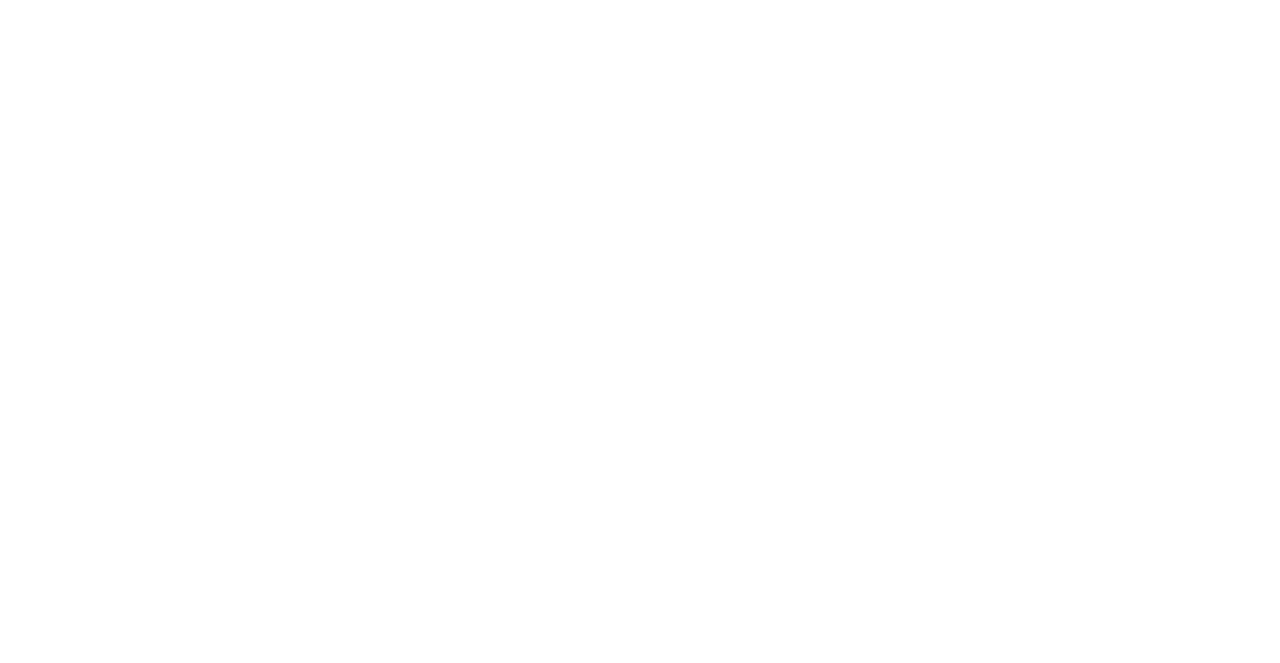
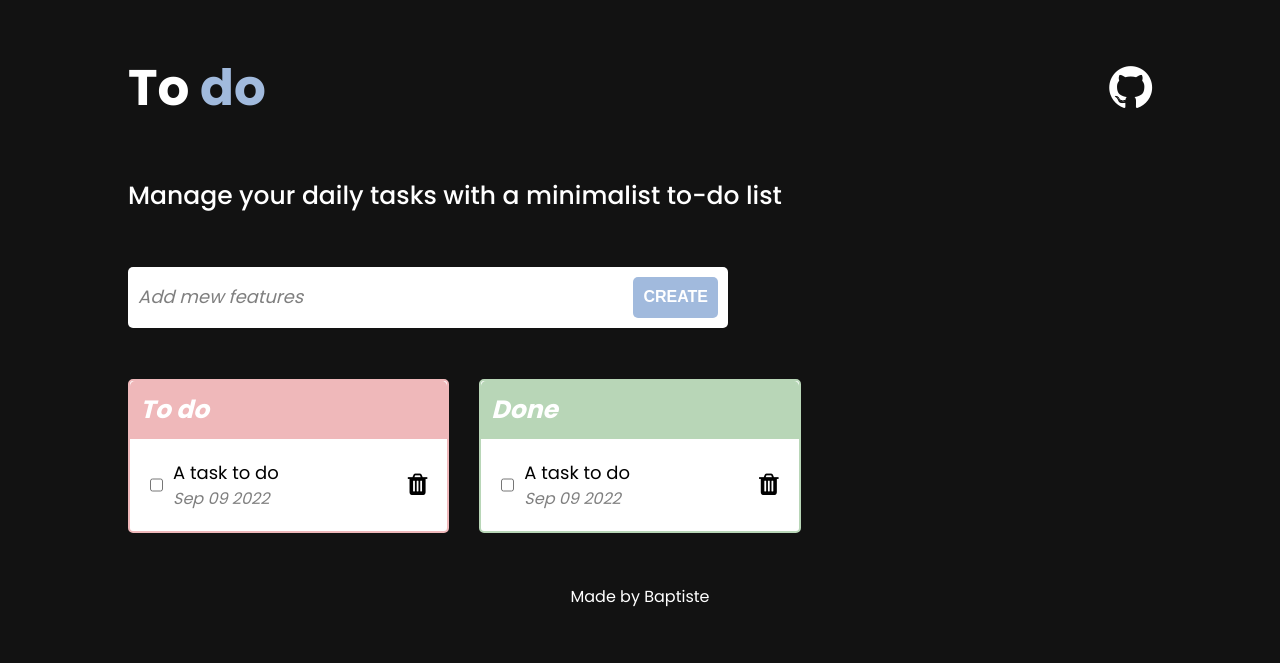
Before and after one commit to baptistemiramont/to-do-list, a website: page index.html in a window 1280 px wide. Drawn offline with Linux system fonts and the light colour scheme.

Commit message:
:sparkles: Default integration (+ css animations)

```diff
--- /dev/null
+++ b/assets/fonts/style.css
@@ -0,0 +1,33 @@
+@font-face {
+  font-family: 'icomoon';
+  src:  url('fonts/icomoon.eot?99184');
+  src:  url('fonts/icomoon.eot?99184#iefix') format('embedded-opentype'),
+    url('fonts/icomoon.ttf?99184') format('truetype'),
+    url('fonts/icomoon.woff?99184') format('woff'),
+    url('fonts/icomoon.svg?99184#icomoon') format('svg');
+  font-weight: normal;
+  font-style: normal;
+  font-display: block;
+}
+
+[class^="icon-"], [class*=" icon-"] {
+  /* use !important to prevent issues with browser extensions that change fonts */
+  font-family: 'icomoon' !important;
+  speak: never;
+  font-style: normal;
+  font-weight: normal;
+  font-variant: normal;
+  text-transform: none;
+  line-height: 1;
+
+  /* Better Font Rendering =========== */
+  -webkit-font-smoothing: antialiased;
+  -moz-osx-font-smoothing: grayscale;
+}
+
+.icon-github:before {
+  content: "\f09b";
+}
+.icon-trash:before {
+  content: "\f1f8";
+}
--- /dev/null
+++ b/assets/styles/reset.css
@@ -0,0 +1,83 @@
+html,
+body,
+p,
+ol,
+ul,
+li,
+dl,
+dt,
+dd,
+blockquote,
+figure,
+fieldset,
+legend,
+textarea,
+pre,
+iframe,
+hr,
+h1,
+h2,
+h3,
+h4,
+h5,
+h6 {
+  margin: 0;
+  padding: 0;
+}
+
+h1,
+h2,
+h3,
+h4,
+h5,
+h6 {
+  font-size: 100%;
+  font-weight: normal;
+}
+
+ul {
+  list-style: none;
+}
+
+button,
+input,
+select {
+  margin: 0;
+}
+
+html {
+  box-sizing: border-box;
+}
+
+*, *::before, *::after {
+  box-sizing: inherit;
+}
+
+img,
+video {
+  height: auto;
+  max-width: 100%;
+}
+
+iframe {
+  border: 0;
+}
+
+table {
+  border-collapse: collapse;
+  border-spacing: 0;
+}
+
+td,
+th {
+  padding: 0;
+}
+
+a {
+  color: inherit;
+  text-decoration: none;
+}
+
+button {
+  border: none;
+}
--- /dev/null
+++ b/assets/styles/style.css
@@ -0,0 +1,275 @@
+/* Imports */
+@import "./reset.css";
+@import "../fonts/style.css";
+
+/* Vars */
+:root {
+  /* Colors */
+  --color-white: #fff;
+  --color-dark-grey: #121212;
+  --color-black: #000000;
+  --color-light-black: #00000080;
+  --color-red: #efb8ba;
+  --color-green: #b8d6b7;
+  --color-blue: #a1badd;
+  --color-dark-blue: #7c9dd0;
+  /* Font */
+  --font-size-logo: 2.5rem;
+  --font-size-text: 1rem;
+  --font-size-big-text: 1.25rem;
+  --font-size-small-text: 0.875rem;
+  --section-space: 10%;
+  --task-shadow: 0px 5px 30px #0000001a;
+}
+
+@media only screen and (min-width: 770px) {
+  :root {
+    --font-size-logo: 3.125rem;
+    --font-size-text: 1.125rem;
+    --font-size-big-text: 1.5625rem;
+    --font-size-small-text: 1rem;
+    --section-space: 5%;
+  }
+}
+
+body {
+  display: grid;
+  grid-template: "app" / 1fr 8fr 1fr;
+  font-family: "Poppins", sans-serif;
+  color: var(--color-white);
+  background-color: var(--color-dark-grey);
+}
+
+.app {
+  grid-area: app;
+  grid-column-start: 2;
+  margin: var(--section-space) 0;
+}
+
+/* Header */
+.header {
+  display: flex;
+  justify-content: space-between;
+  align-items: center;
+  margin-bottom: var(--section-space);
+}
+
+.header__logo {
+  font-size: var(--font-size-logo);
+  font-weight: 700;
+}
+
+.header__logo--highlight {
+  color: var(--color-blue);
+}
+
+.header__githubIcon {
+  font-size: var(--font-size-logo);
+  transition: all 0.2s ease-in-out;
+}
+
+.header__githubIcon:hover {
+  color: var(--color-dark-blue);
+}
+
+/* Title section */
+.titleContainer {
+  margin-bottom: var(--section-space);
+}
+
+.titleContainer__title {
+  font-size: var(--font-size-big-text);
+  font-weight: 500;
+}
+
+/* Form section */
+.formContainer {
+  width: 100%;
+  margin-bottom: var(--section-space);
+}
+
+.formContainer__form {
+  position: relative;
+}
+
+.formContainer__formNewTask {
+  padding: 0;
+  margin: 0;
+  border: none;
+  font-size: var(--font-size-text);
+}
+
+.formContainer__formNewTask--input {
+  padding: 1.25rem 0.625rem;
+  width: 100%;
+  border-radius: 5px;
+}
+
+.formContainer__formNewTask--input::placeholder {
+  font-family: "Poppins", sans-serif;
+  font-style: italic;
+  color: var(--color-light-black);
+}
+
+.formContainer__formNewTask--submit {
+  position: absolute;
+  top: 0;
+  bottom: 0;
+  right: 0;
+  margin: 0.625rem;
+  padding: 0.3125rem 0.625rem;
+  border-radius: 5px;
+  text-transform: uppercase;
+  font-size: var(--font-size-small-text);
+  font-weight: 700;
+  color: var(--color-white);
+  background-color: var(--color-blue);
+}
+
+.formContainer__formNewTask--submit:hover {
+  background-color: var(--color-dark-blue);
+}
+
+.formContainer__formNewTask--submit:active {
+  transform: scale(0.95);
+}
+
+/* Filter section */
+.filterContainer {
+  display: flex;
+  gap: 15px;
+  margin-bottom: var(--section-space);
+}
+
+.filterContainer__button {
+  flex: 1;
+  padding: 0.625rem 0;
+  border-radius: 5px;
+  text-transform: uppercase;
+  font-size: var(--font-size-small-text);
+  font-weight: 700;
+  color: var(--color-black);
+  background-color: var(--color-white);
+}
+
+.filterContainer__button:active {
+  transform: scale(0.95);
+}
+
+.activeFilter {
+  color: var(--color-white);
+  background-color: var(--color-blue);
+}
+
+/* Task lists section */
+.listsContainer {
+  margin-bottom: var(--section-space);
+}
+
+.listsContainer__list {
+  height: fit-content;
+  border-radius: 5px;
+  background-color: var(--color-white);
+}
+
+.listsContainer__list--todo {
+  border: 2px solid var(--color-red);
+  margin-bottom: 5%;
+}
+
+.listsContainer__list--done {
+  border: 2px solid var(--color-green);
+}
+
+.listsContainer__listTitle {
+  border-radius: 5px 5px 0 0;
+  padding: 0.625rem;
+  font-size: var(--font-size-big-text);
+  font-style: italic;
+  font-weight: 700;
+}
+
+.listsContainer__listTitle--todo {
+  background-color: var(--color-red);
+}
+
+.listsContainer__listTitle--done {
+  background-color: var(--color-green);
+}
+
+/* Task */
+.task {
+  display: flex;
+  justify-content: space-between;
+  align-items: center;
+  padding: 1.25rem;
+  border-radius: 5px;
+  color: var(--color-black);
+}
+
+.task__infos {
+  display: flex;
+  gap: 0.3125rem;
+}
+
+.task__infos-text {
+  display: flex;
+  flex-direction: column;
+}
+
+.task__infos-text-label {
+  font-size: var(--font-size-text);
+}
+
+.task__infos-text-time {
+  font-style: italic;
+  font-size: var(--font-size-small-text);
+  color: var(--color-light-black);
+}
+
+.task__trashIcon {
+  font-size: 1.5625rem;
+  transition: all 0.2s ease-in-out;
+}
+
+.task__trashIcon:hover {
+  color: var(--color-red);
+  transform: scale(0.9);
+}
+
+/* Footer */
+.copyrightContainer {
+  text-align: center;
+  margin-bottom: var(--section-space);
+}
+
+/* DESKTOP */
+@media only screen and (min-width: 1000px) {
+  .formContainer {
+    max-width: 600px;
+  }
+
+  .filterContainer {
+    display: none;
+    visibility: hidden;
+  }
+
+  .listsContainer {
+    display: grid;
+    gap: 1.875rem;
+    grid-template: "todo done" / 1fr 1fr 1fr;
+  }
+
+  .listsContainer__list--todo {
+    grid-area: todo;
+    margin-bottom: 0;
+  }
+
+  .listsContainer__list--done {
+    grid-area: done;
+  }
+
+  .task__infos {
+    gap: 0.625rem;
+  }
+}
--- a/index.html
+++ b/index.html
@@ -1,10 +1,100 @@
 <!DOCTYPE html>
 <html lang="en">
+
   <head>
     <meta charset="UTF-8" />
     <meta name="viewport" content="width=device-width, initial-scale=1.0" />
     <title>Document</title>
+    <!-- Styles -->
+    <link rel="stylesheet" href="./assets/styles/style.css">
+    <!-- Fonts -->
+    <link rel="preconnect" href="https://fonts.googleapis.com">
+    <link rel="preconnect" href="https://fonts.gstatic.com" crossorigin>
+    <link href="https://fonts.googleapis.com/css2?family=Poppins:wght@400;500;700&display=swap" rel="stylesheet">
   </head>
+
   <body>
+    <div id="app" class="app">
+      <header class="header">
+        <p class="header__logo">To <span class="header__logo--highlight">do</span></p>
+        <a href="https://github.com/baptistemiramont/to-do-list" target="_blank" rel="noopener noreferrer">
+          <span class="header__githubIcon icon-github"></span>
+        </a>
+      </header>
+      <main class="main">
+        <div class="titleContainer">
+          <h1 class="titleContainer__title">Manage your daily tasks with a minimalist to-do list</h1>
+        </div>
+        <div class="formContainer">
+          <form action="" class="formContainer__form">
+            <input type="text" placeholder="Add mew features" class="formContainer__formNewTask formContainer__formNewTask--input">
+            <input type="submit" value="create" class="formContainer__formNewTask formContainer__formNewTask--submit">
+          </form>
+        </div>
+        <div class="filterContainer">
+          <button class="filterContainer__button filterContainer__button--all activeFilter">all</button>
+          <button class="filterContainer__button filterContainer__button--todo">to do</button>
+          <button class="filterContainer__button filterContainer__button--done">done</button>
+        </div>
+        <div class="listsContainer">
+          <div class="listsContainer__list listsContainer__list--todo">
+            <h2 class="listsContainer__listTitle listsContainer__listTitle--todo">To do</h2>
+            <ul class="listsContainer__taskContainer listsContainer__taskContainer--todo">
+              <li class="task">
+                <div class="task__infos">
+                  <input type="checkbox" class="task__checkbox">
+                  <div class="task__infos-text">
+                    <p class="task__infos-text-label">
+                      A task to do
+                    </p>
+                    <time class="task__infos-text-time" datetime="2022-09-09">Sep 09 2022</time>
+                  </div>
+                </div>
+                <span class="task__trashIcon icon-trash"></span>
+              </li>
+            </ul>
+          </div>
+          <div class="listsContainer__list listsContainer__list--done">
+            <h2 class="listsContainer__listTitle listsContainer__listTitle--done">Done</h2>
+            <ul class="listsContainer__taskContainer listsContainer__taskContainer--done">
+              <li class="task">
+                <div class="task__infos">
+                  <input type="checkbox" class="task__checkbox">
+                  <div class="task__infos-text">
+                    <p class="task__infos-text-label">
+                      A task to do
+                    </p>
+                    <time class="task__infos-text-time" datetime="2022-09-09">Sep 09 2022</time>
+                  </div>
+                </div>
+                <span class="task__trashIcon icon-trash"></span>
+              </li>
+            </ul>
+          </div>
+        </div>
+      </main>
+      <footer class="footer">
+        <div class="copyrightContainer">
+          <p class="copyrightContainer__author">
+            Made by <a href="https://github.com/baptistemiramont" target="_blank" rel="noopener noreferrer">Baptiste</a>
+          </p>
+        </div>
+      </footer>
+    </div>
+    <template>
+      <li class="task">
+        <div class="task__infos">
+          <input type="checkbox" class="task__checkbox">
+          <div class="task__infos-text">
+            <p class="task__infos-text-label">
+              A task to do
+            </p>
+            <time class="task__infos-text-time" datetime="2022-09-09">Sep 09 2022</time>
+          </div>
+        </div>
+        <span class="task__trashIcon icon-trash"></span>
+      </li>
+    </template>
   </body>
+
 </html>
```
Also changed, not shown: assets/fonts/selection.json (added, +1 -0 lines), assets/fonts/fonts/icomoon.ttf (added), assets/fonts/fonts/icomoon.woff (added), 2 other files.
